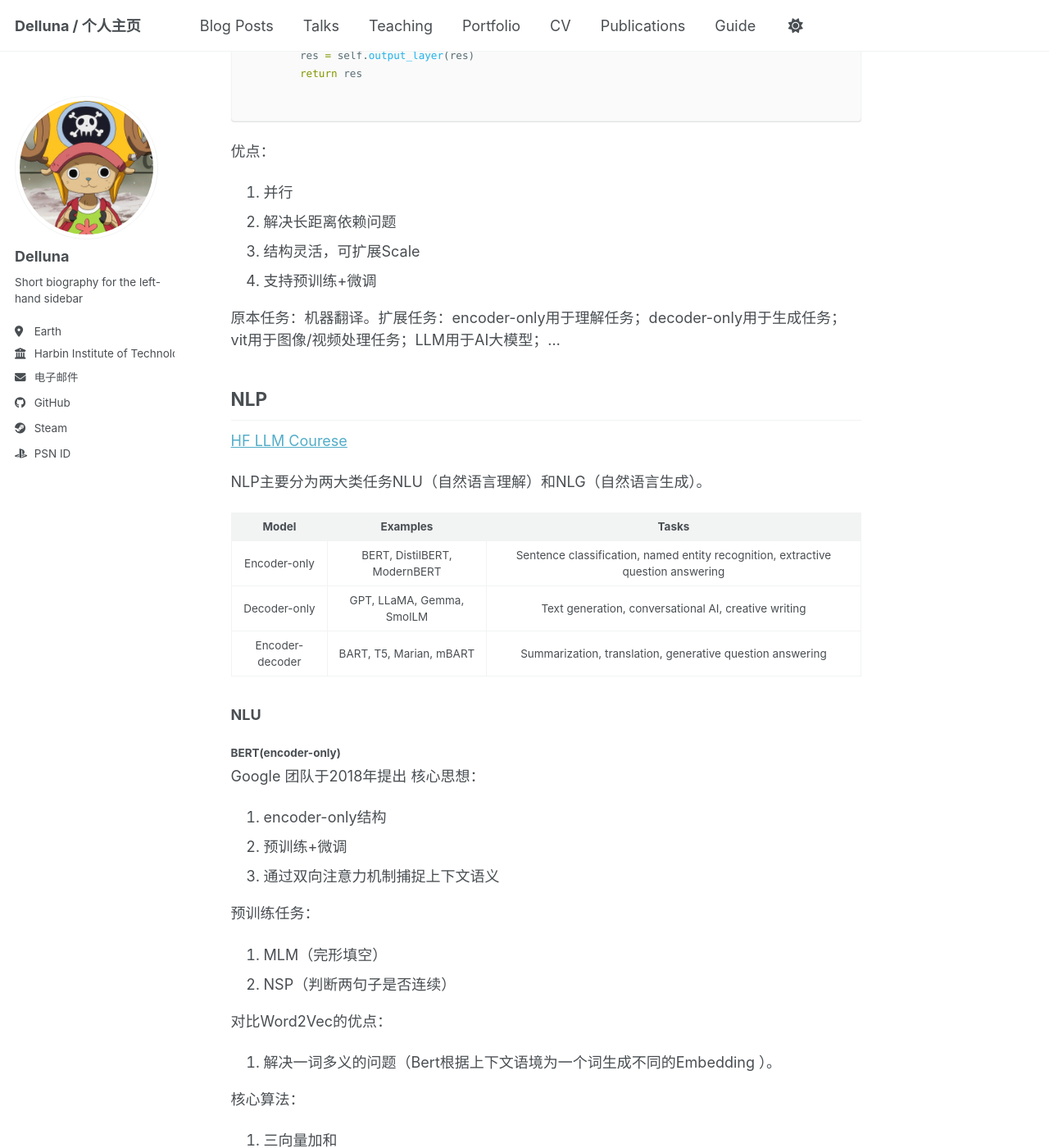
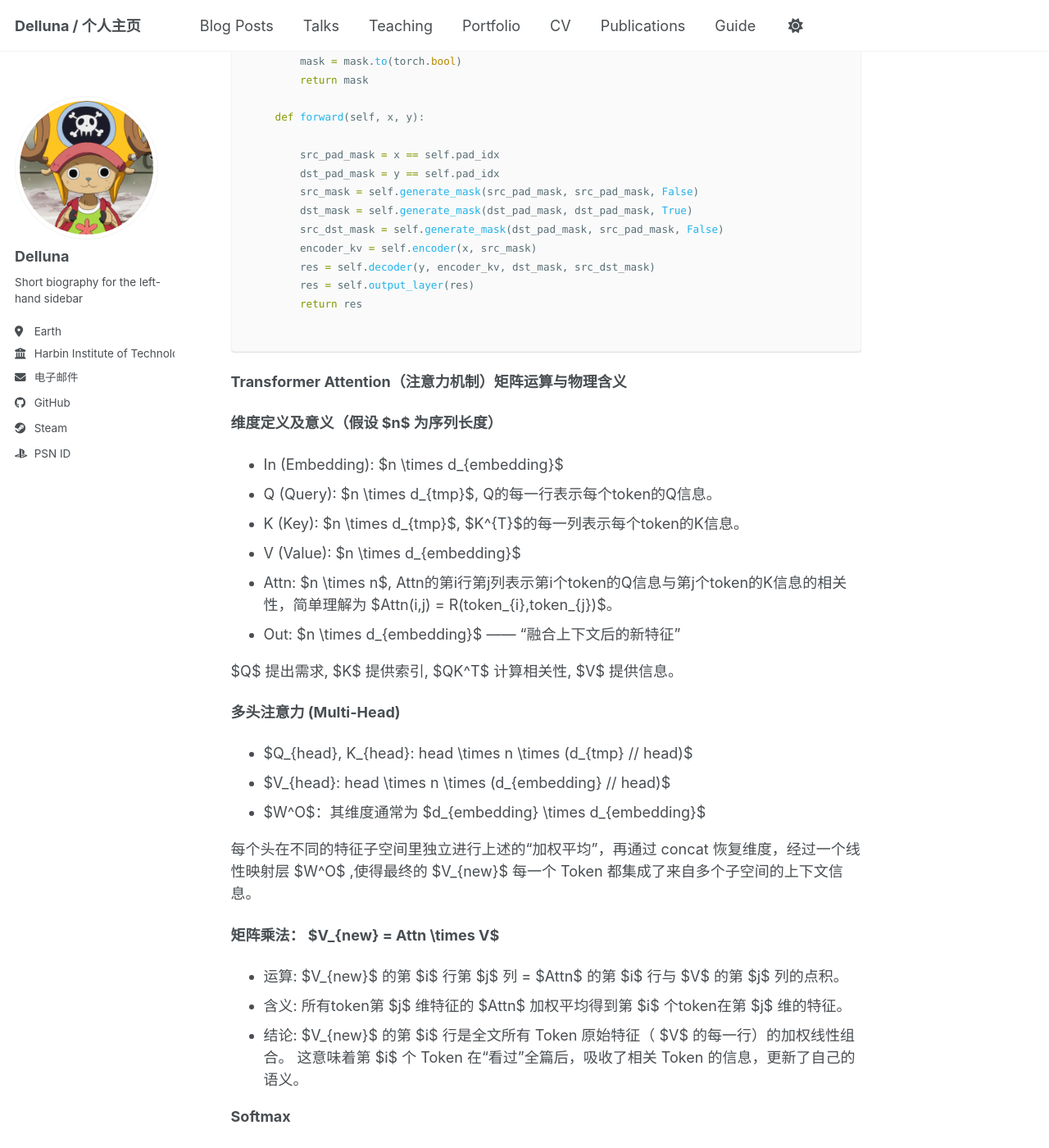
Before and after one commit to Delluna/Delluna.github.io, a Jekyll site: the page built from _posts/2026-05-08-Transformer.md, in a window 1280 px wide and 1400 px high, scrolled down 8070 px. Shown: the whole window at 82% size. Built offline with Jekyll 4.4.1, drawn with Linux system fonts in a browser that asks for light colours; a script bundle is joined from its source files by our own code; library files that are not in the unit come from our copies; some of the changed text lies outside the part shown.

Commit message:
Update 2026-05-08-Transformer.md

````diff
--- a/_posts/2026-05-08-Transformer.md
+++ b/_posts/2026-05-08-Transformer.md
@@ -25,6 +25,15 @@ A description for Transformer.
 7. 残差连接&&Layer Norm
 8. encoder-decoder
 9. Mask Attn
+
+优点：
+
+1. 并行
+2. 解决长距离依赖问题
+3. 结构灵活，可扩展Scale
+4. 支持预训练+微调
+
+原本任务：机器翻译。扩展任务：encoder-only用于理解任务；decoder-only用于生成任务；vit用于图像/视频处理任务；LLM用于AI大模型；...
 
 nlp数据处理过程：
 
@@ -347,14 +356,47 @@ class Transformer(nn.Module):
 
 ```
 
-优点：
+**Transformer Attention（注意力机制）矩阵运算与物理含义**
 
-1. 并行
-2. 解决长距离依赖问题
-3. 结构灵活，可扩展Scale
-4. 支持预训练+微调
+**维度定义及意义（假设 $n$ 为序列长度）**
 
-原本任务：机器翻译。扩展任务：encoder-only用于理解任务；decoder-only用于生成任务；vit用于图像/视频处理任务；LLM用于AI大模型；...
+- In (Embedding): $n \times d_{embedding}$
+- Q (Query): $n \times d_{tmp}$, Q的每一行表示每个token的Q信息。
+- K (Key): $n \times d_{tmp}$, $K^{T}$的每一列表示每个token的K信息。
+- V (Value): $n \times d_{embedding}$
+- Attn: $n \times n$, Attn的第i行第j列表示第i个token的Q信息与第j个token的K信息的相关性，简单理解为 $Attn(i,j) = R(token_{i},token_{j})$。
+- Out: $n \times d_{embedding}$ —— “融合上下文后的新特征”
+
+$Q$ 提出需求, $K$ 提供索引, $QK^T$ 计算相关性, $V$ 提供信息。
+
+**多头注意力 (Multi-Head)**
+
+- $Q_{head}, K_{head}: head \times n \times (d_{tmp} // head)$
+- $V_{head}: head \times n \times (d_{embedding} // head)$
+- $W^O$：其维度通常为 $d_{embedding} \times d_{embedding}$
+
+每个头在不同的特征子空间里独立进行上述的“加权平均”，再通过 concat 恢复维度，经过一个线性映射层 $W^O$ ,使得最终的 $V_{new}$ 每一个 Token 都集成了来自多个子空间的上下文信息。
+
+**矩阵乘法： $V_{new} = Attn \times V$**
+
+- 运算: $V_{new}$ 的第 $i$ 行第 $j$ 列 = $Attn$ 的第 $i$ 行与 $V$ 的第 $j$ 列的点积。
+- 含义: 所有token第 $j$ 维特征的 $Attn$ 加权平均得到第 $i$ 个token在第 $j$ 维的特征。
+- 结论: $V_{new}$ 的第 $i$ 行是全文所有 Token 原始特征（ $V$ 的每一行）的加权线性组合。 这意味着第 $i$ 个 Token 在“看过”全篇后，吸收了相关 Token 的信息，更新了自己的语义。
+
+**Softmax**
+
+ **`dim=-1` 代表最后一个维度，也就是“列”的方向，但它的操作效果是每一行内部，跨越所有的列进行计算，让每一行的和为 1。**
+
+在计算 $attn = \text{softmax}(\frac{QK^T}{\sqrt{d}}, \text{dim}=-1)$ 时：
+
+* 每一行代表一个 **Query (第 $i$ 个 token)**。
+* 我们需要知道这个 Query 对所有 **Key (所有 token)** 的注意力分配。
+* Query $i$ 对 Key $1$ 的分值、对 Key $2$ 的分值... 全都在**第 $i$ 行**。
+* 为了让 Query $i$ 的总注意力权重为 $100\%$，我们必须对**这一行**做归一化。
+* 所以，必须沿着“列”的方向（`dim=-1`）去做 Softmax。
+* 它保证了：**每一个 Token (Query) 看到的全局视野 (Keys) 权重加和为 1。**
+
+---
 
 ## NLP
 
````
